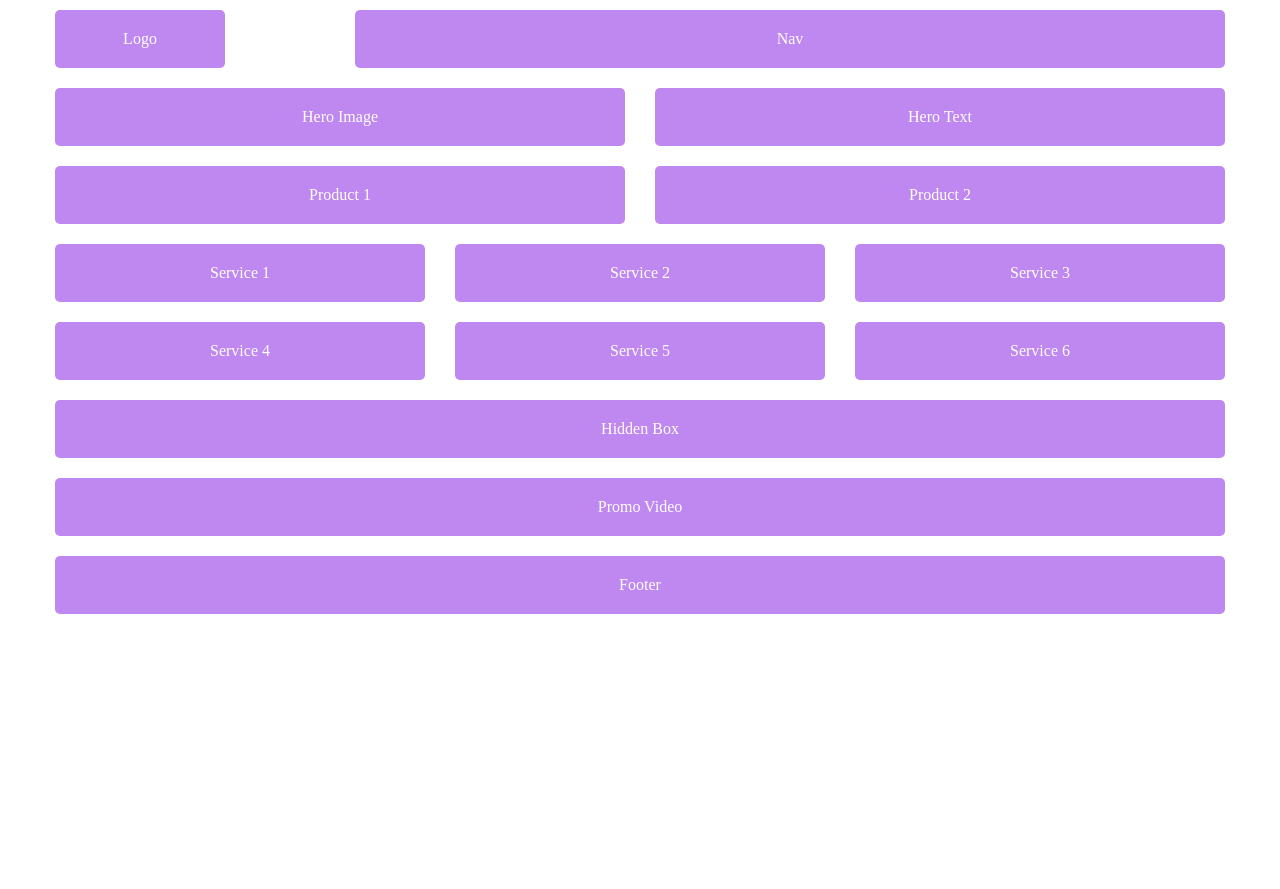
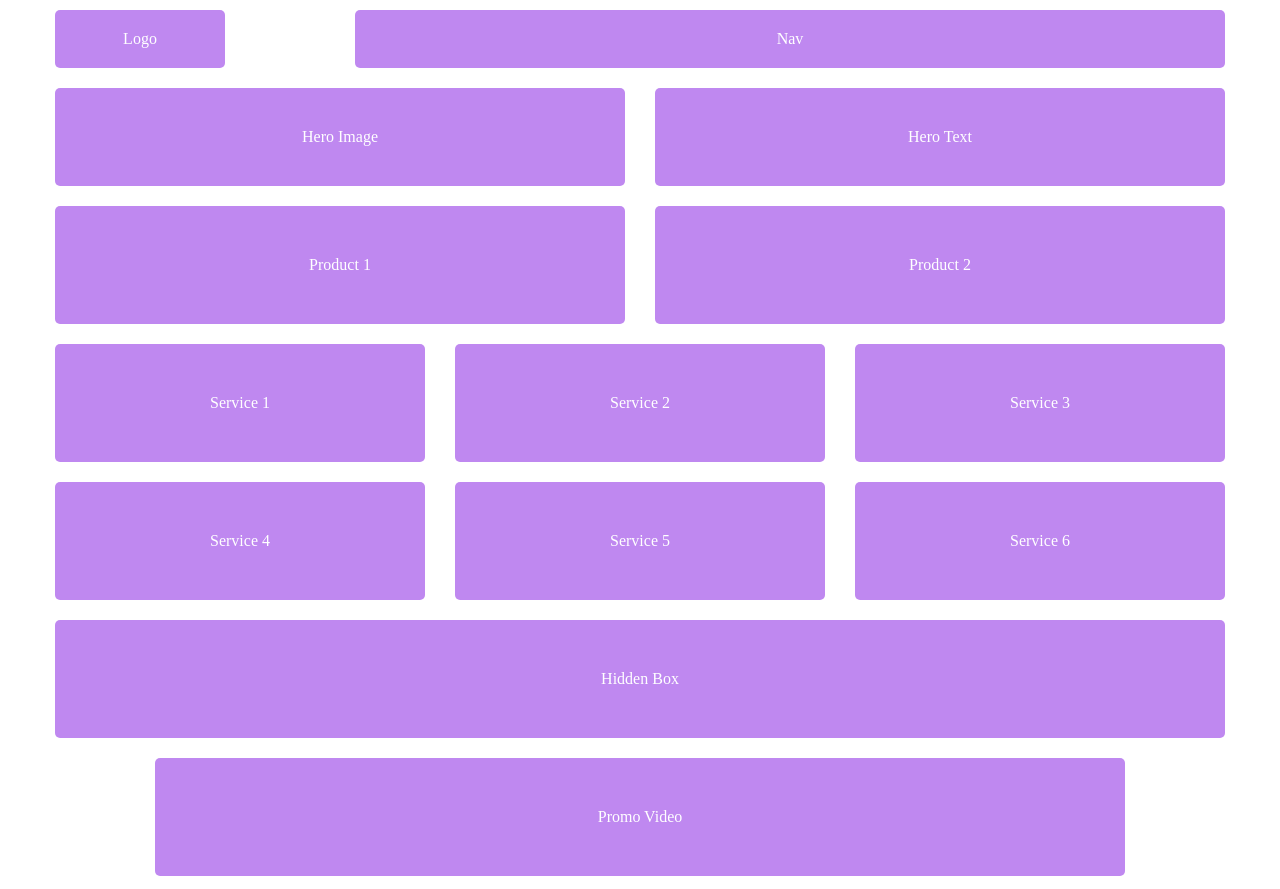
Before and after one commit to Keisha643/Esta_Keisha_Responsive_Scaffolding, a plain HTML site: page index.html in a window 1280 px wide. Shown: the top 889 px of the page. Before the commit the page ends 800 px from the top, so only its background shows below. Drawn offline with Linux system fonts and the light colour scheme.

Commit message:
Update index.html and main.css
This commit includes updating the index file and the main.css file.

```diff
--- a/css/main.css
+++ b/css/main.css
@@ -10,3 +10,15 @@
       display: block;
    }
 }
+
+#hero div {
+    padding: 40px;
+}
+
+#contents div {
+    padding: 50px;
+}
+
+#footer div {
+    padding: 60px;
+}
--- a/index.html
+++ b/index.html
@@ -16,10 +16,15 @@
 
         <main>
             <section id="hero" class="grid-con center-grid-con">
+                <h2 class="hidden">Hero Section</h2>
                 <div class="box col-start-1 col-end-4 m-col-start-1 m-col-end-7">Hero Image</div>
 
                 <div class="box span-1 m-col-start-7 m-col-end-13">Hero Text</div>
 
+            </section>
+
+            <section id="contents" class="grid-con center-grid-con">
+                <h2 class="hidden">Contents Section</h2>
                 <div class="box col-span-full m-col-start-1 m-col-end-7">Product 1</div>
 
                 <div class="box col-span-full m-col-start-7 m-col-end-13">Product 2</div>
@@ -38,12 +43,11 @@
 
                 <div id="hidden-box" class="box hidden col-span-full">Hidden Box</div>
 
-                <div class="box col-span-full">Promo Video</div>
-
+                <div class="box col-start-1 col-end-5 m-col-start-2 m-col-end-12 l-col-start-2 l-col-end-12">Promo Video</div>
             </section>
         </main>
 
-        <footer class="grid-con center-grid-con">
+        <footer id="footer" class="grid-con center-grid-con">
             <div class="box col-span-full">Footer</div>
         </footer>
         <script src="js/main.js"></script>
```
